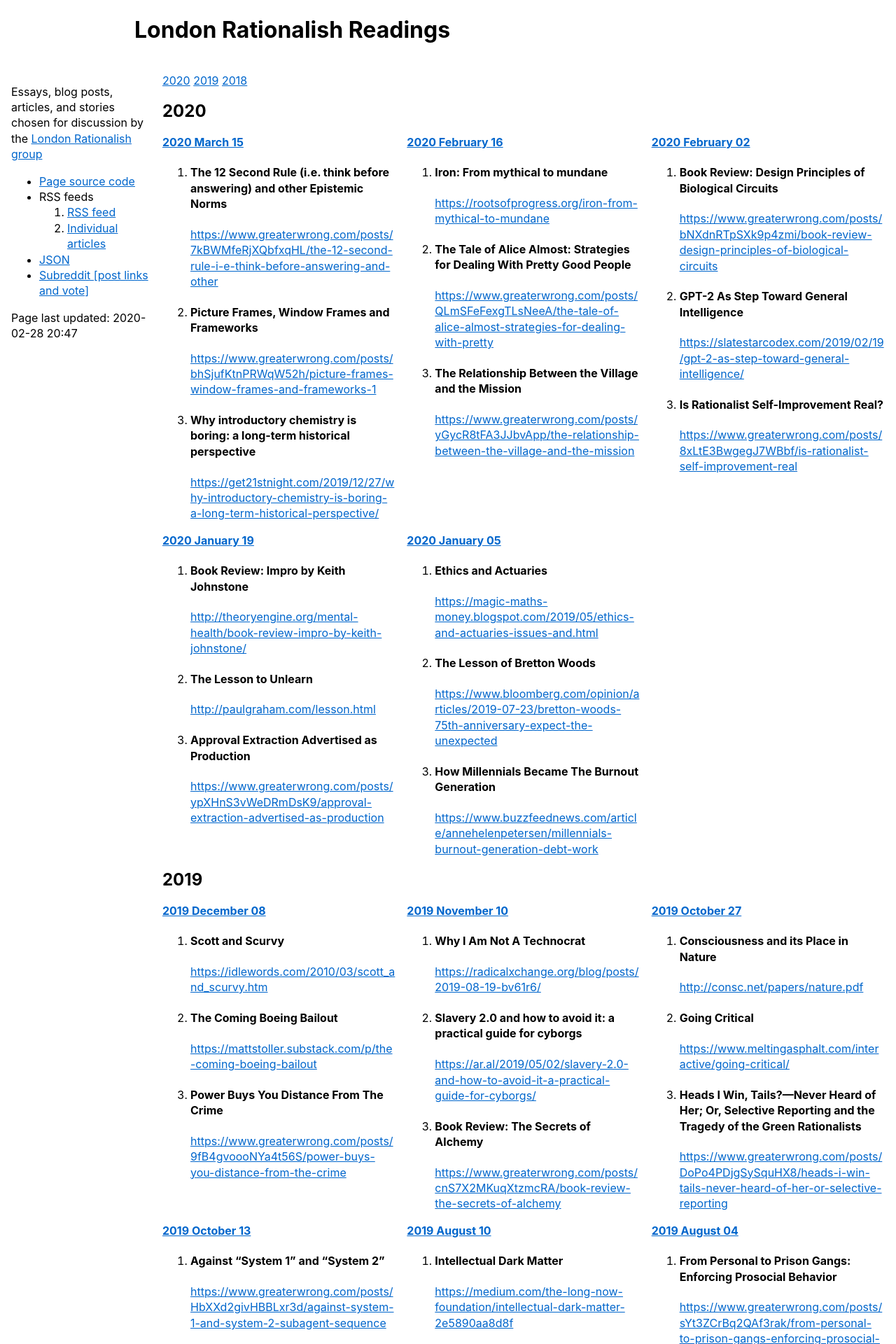
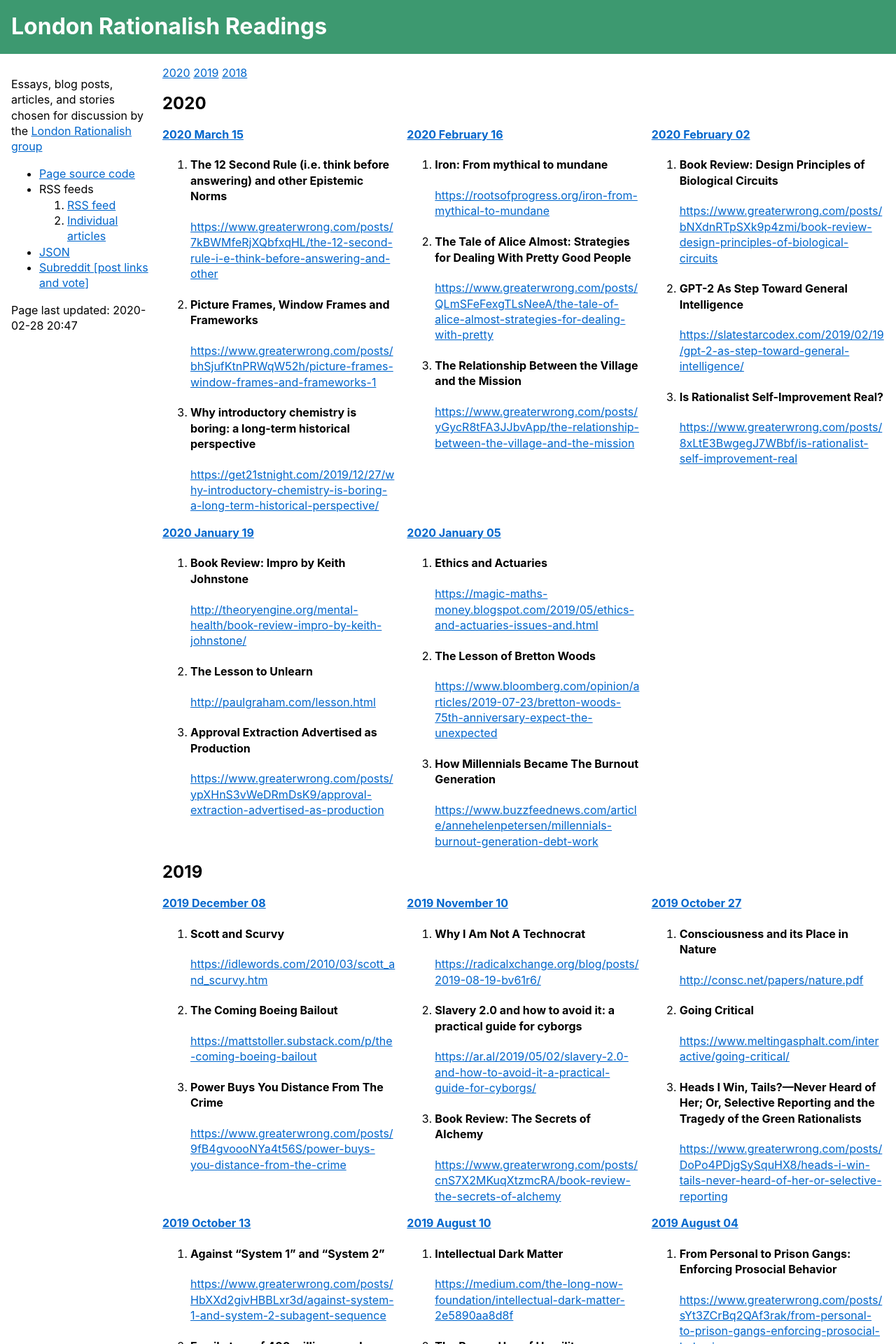
Before and after one commit to sackeyjason/london-rationalish-readings, a Jekyll site: the page built from newindex.html, in a window 1280 px wide. Shown: the top 1920 px of the page at 70% size. Built offline with Jekyll 4.4.1, drawn with Linux system fonts in a browser that asks for light colours.

Commit message:
Update 2020.html

```diff
--- a/_layouts/2020.html
+++ b/_layouts/2020.html
@@ -19,19 +19,10 @@
 body { margin: 0 }
 .p1 { padding: 1rem }
 .m0 { margin: 0 }
-.container {
-  max-width: 58rem;
-  margin-left: auto;
-  margin-right: auto;
-  padding: 0 1rem;
-}
-  .years a + a {}
-.grid-main {
-  display: grid;
-  grid-template-columns: repeat(auto-fit, minmax(20rem, auto));
-  flex-grow: 1;
-  grid-gap: 1rem;
-  word-break: break-word;
+.page-header { background: #3D9970; color: #FFF }
+.years a + a {}
+.year {
+  border-bottom: solid 1px;
 }
 .grid-main h2,
 .grid-main h3,
@@ -68,15 +59,19 @@
     flex-shrink: 0;
     margin-right: 1rem;
   }
+  .grid-main {
+    display: grid;
+    grid-template-columns: repeat(auto-fit, minmax(20rem, auto));
+    grid-gap: 1rem;
+    word-break: break-word;
+  }
 }
 </style>
 </head>
 <body>
 
-<header>
-  <div class="container">
-    <h1>{{ page.title }}</h1>
-  </div>
+<header class="p1 page-header">
+  <h1 class="m0">{{ page.title }}</h1>
 </header>
 
 <div class="p1">
@@ -106,8 +101,10 @@
   </div>
 </div>
 
-<footer class="container">
-  <p><a href="#">⬆️ top</a>
+<footer class="container p1">
+  <center>
+    <a href="#">⬆️ top</a>
+  </center>
 </footer>
 
 </body>
```
